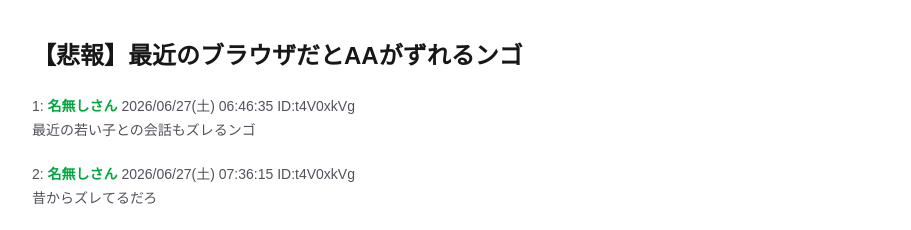
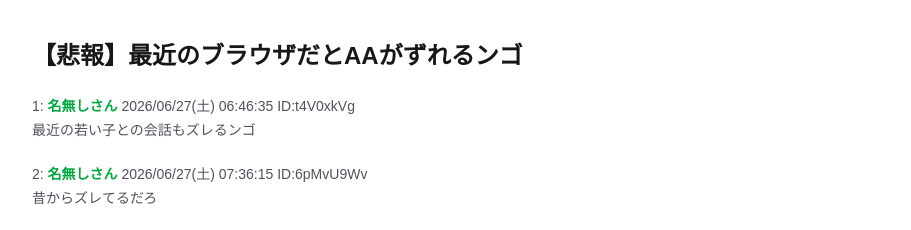
Before and after one commit to kotaoue/aa, a Next.js app: page / in a window 1280 px wide. Shown: the top 230 px of the page, without its empty margins (184-1095 px from the left). Built offline with nearby package versions, Linux system fonts and the light colour scheme.

Commit message:
Use distinct thread IDs for sample posts
Update the home page mock thread metadata to generate two separate IDs from different seeds and render them per post, instead of reusing a single ID for both entries. This makes the sample conversation look more realistic.

```diff
--- a/src/app/page.tsx
+++ b/src/app/page.tsx
@@ -100,13 +100,15 @@ export default function Home() {
     const seed = now.getTime() >>> 0;
     const randomOffset = ((seed * 2654435761) >>> 0) % (rangeMs + 1);
     const randomWithinLastHour = new Date(oneHourAgo.getTime() + randomOffset);
-    const threadId = generateThreadId(seed);
+    const threadId1 = generateThreadId(seed);
+    const threadId2 = generateThreadId(seed ^ 0x9e3779b9);
 
     return {
       today: formatDateWithWeekday(now),
       oneHourAgoTime: formatTime(oneHourAgo),
       randomTime: formatTime(randomWithinLastHour),
-      threadId,
+      threadId1,
+      threadId2,
     };
   });
 
@@ -158,12 +160,12 @@ export default function Home() {
       <div className="space-y-1 text-sm text-zinc-600">
         <p>
           1: <span className="font-bold text-green-600">名無しさん</span> {threadMeta.today}{" "}
-          {threadMeta.oneHourAgoTime} ID:{threadMeta.threadId}
+          {threadMeta.oneHourAgoTime} ID:{threadMeta.threadId1}
         </p>
         <p className="mb-6">最近の若い子との会話もズレるンゴ</p>
         <p>
           2: <span className="font-bold text-green-600">名無しさん</span> {threadMeta.today}{" "}
-          {threadMeta.randomTime} ID:{threadMeta.threadId}
+          {threadMeta.randomTime} ID:{threadMeta.threadId2}
         </p>
         <p>昔からズレてるだろ</p>
       </div>
```
